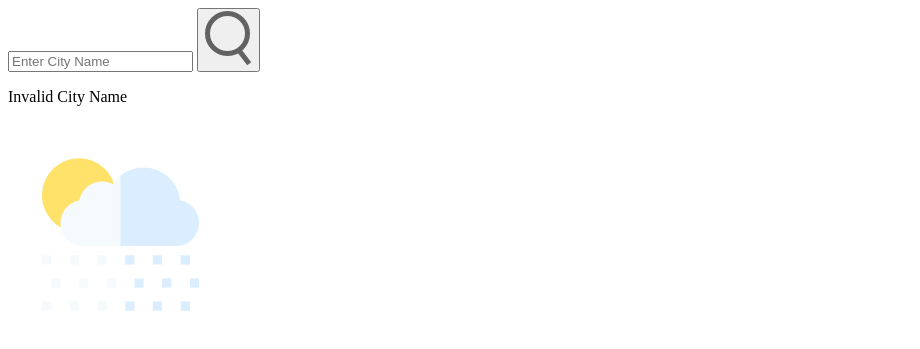
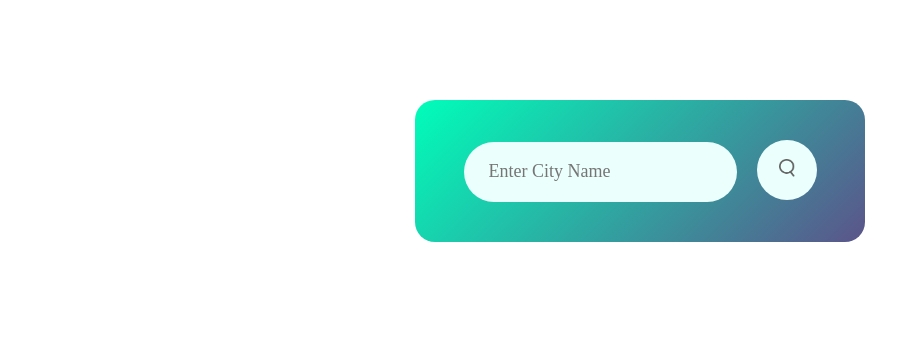
Before and after one commit to Sanket184511/Weather-App, a plain HTML site: page index.html in a window 1280 px wide. Shown: the top 349 px of the page, without its empty margins (0-920 px from the left). Drawn offline with Linux system fonts and the light colour scheme.

Commit message:
corrections

```diff
--- a/index.html
+++ b/index.html
@@ -4,7 +4,7 @@
     <meta charset="UTF-8">
     <meta name="viewport" content="width=device-width, initial-scale=1.0">
     <title>Document</title>
-    <link rel="stylesheet" href="2.style.css">
+    <link rel="stylesheet" href="style.css">
 </head>
 <body>
     <div class="card">
```
